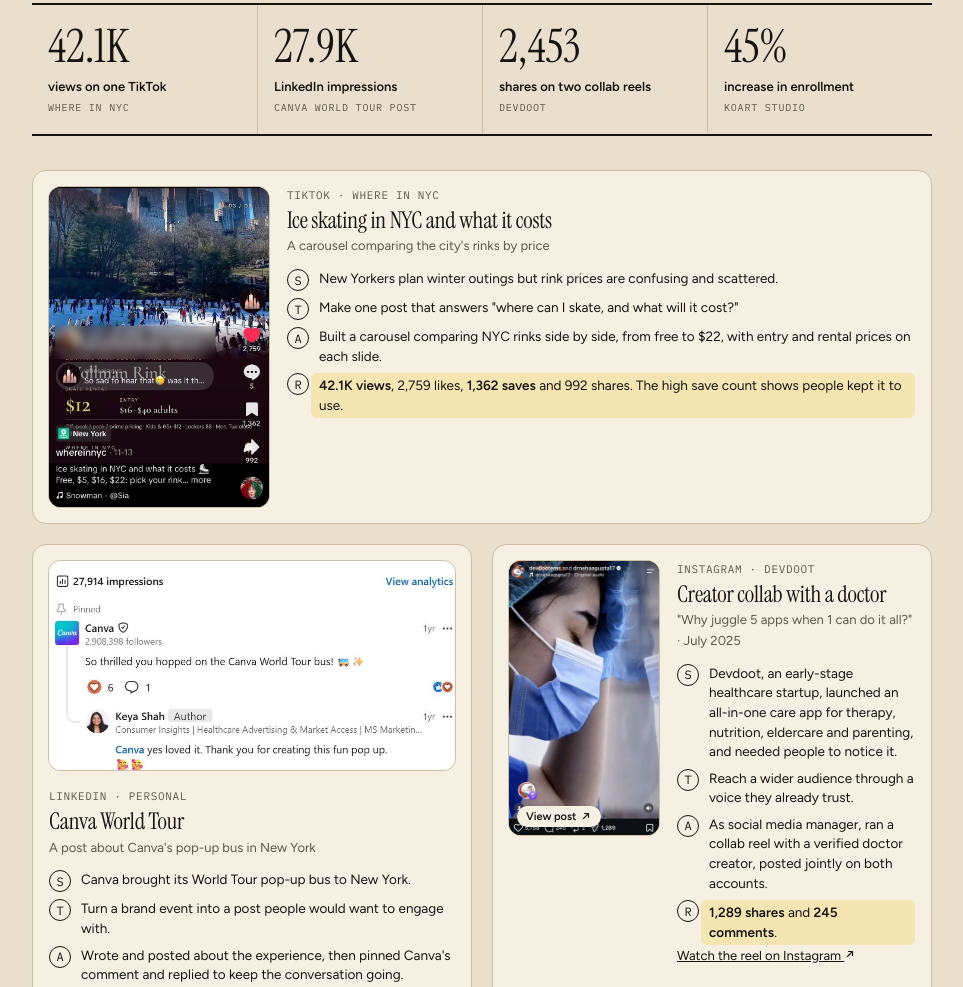
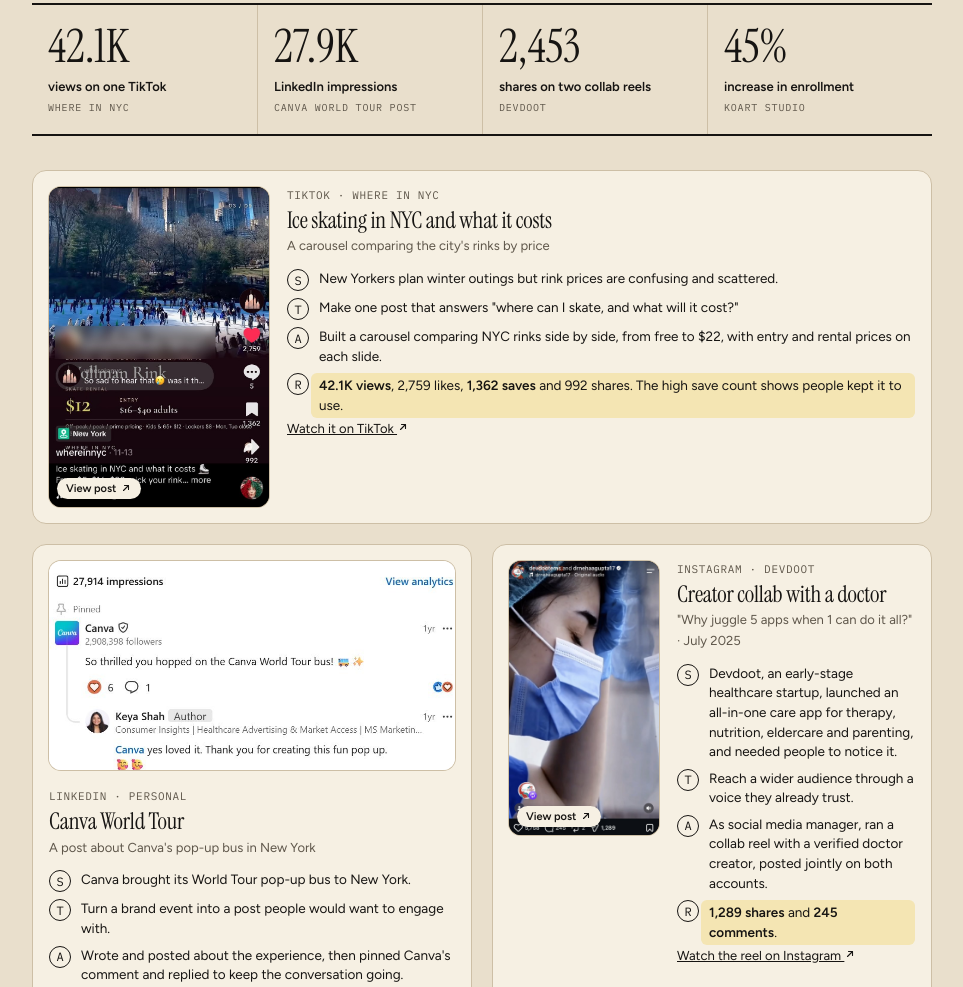
Before and after one commit to keyashah92-del/Portfolio, a plain HTML site: page index.html in a window 1280 px wide. Shown: the part 2783-3770 px from the top of the page, without its empty margins (158-1121 px from the left). Drawn offline with Linux system fonts and the light colour scheme.

Commit message:
Add files via upload

```diff
--- a/index.html
+++ b/index.html
@@ -1114,7 +1114,7 @@ height="0" width="0" style="display:none;visibility:hidden"></iframe></noscript>
     <ul class="sm-stats" aria-label="Headline numbers"><li><b>42.1K</b><span>views on one TikTok</span><em>Where in NYC</em></li><li><b>27.9K</b><span>LinkedIn impressions</span><em>Canva World Tour post</em></li><li><b>2,453</b><span>shares on two collab reels</span><em>Devdoot</em></li><li><b>45%</b><span>increase in enrollment</span><em>Koart Studio</em></li></ul>
     <div class="sm-grid">
       <article class="sm-card">
-        <div class="sm-shot"><img src="social-wollman.jpg" alt="Screenshot: Ice skating in NYC and what it costs" loading="lazy"></div>
+        <a class="sm-shot" href="https://www.tiktok.com/t/ZPNBsurYK/" target="_blank" rel="noopener"><img src="social-wollman.jpg" alt="Screenshot: Ice skating in NYC and what it costs" loading="lazy"><span class="sm-view">View post <svg viewBox="0 0 24 24" width="12" height="12" fill="none" stroke="currentColor" stroke-width="2.2" stroke-linecap="round" stroke-linejoin="round" aria-hidden="true"><path d="M7 17L17 7M9 7h8v8"/></svg></span></a>
         <div class="sm-body">
           <p class="mono sm-plat">TikTok · Where in NYC</p>
           <h3>Ice skating in NYC and what it costs</h3>
@@ -1125,6 +1125,7 @@ height="0" width="0" style="display:none;visibility:hidden"></iframe></noscript>
             <dt>A</dt><dd>Built a carousel comparing NYC rinks side by side, from free to $22, with entry and rental prices on each slide.</dd>
             <dt>R</dt><dd class="res"><b>42.1K views</b>, 2,759 likes, <b>1,362 saves</b> and 992 shares. The high save count shows people kept it to use.</dd>
           </dl>
+          <a class="out sm-link" href="https://www.tiktok.com/t/ZPNBsurYK/" target="_blank" rel="noopener">Watch it on TikTok <svg viewBox="0 0 24 24" width="12" height="12" fill="none" stroke="currentColor" stroke-width="2.2" stroke-linecap="round" stroke-linejoin="round" aria-hidden="true"><path d="M7 17L17 7M9 7h8v8"/></svg></a>
         </div>
       </article>
       <article class="sm-card sm-land">
```
